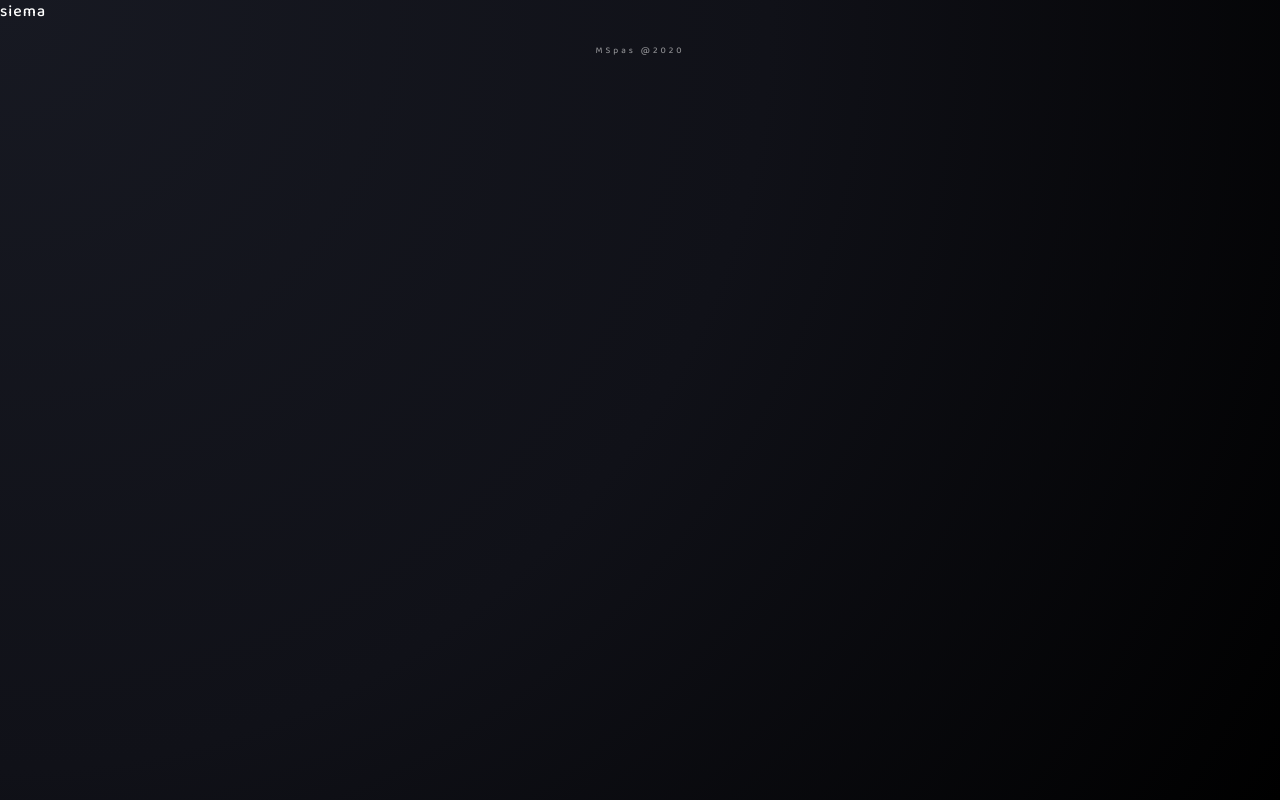
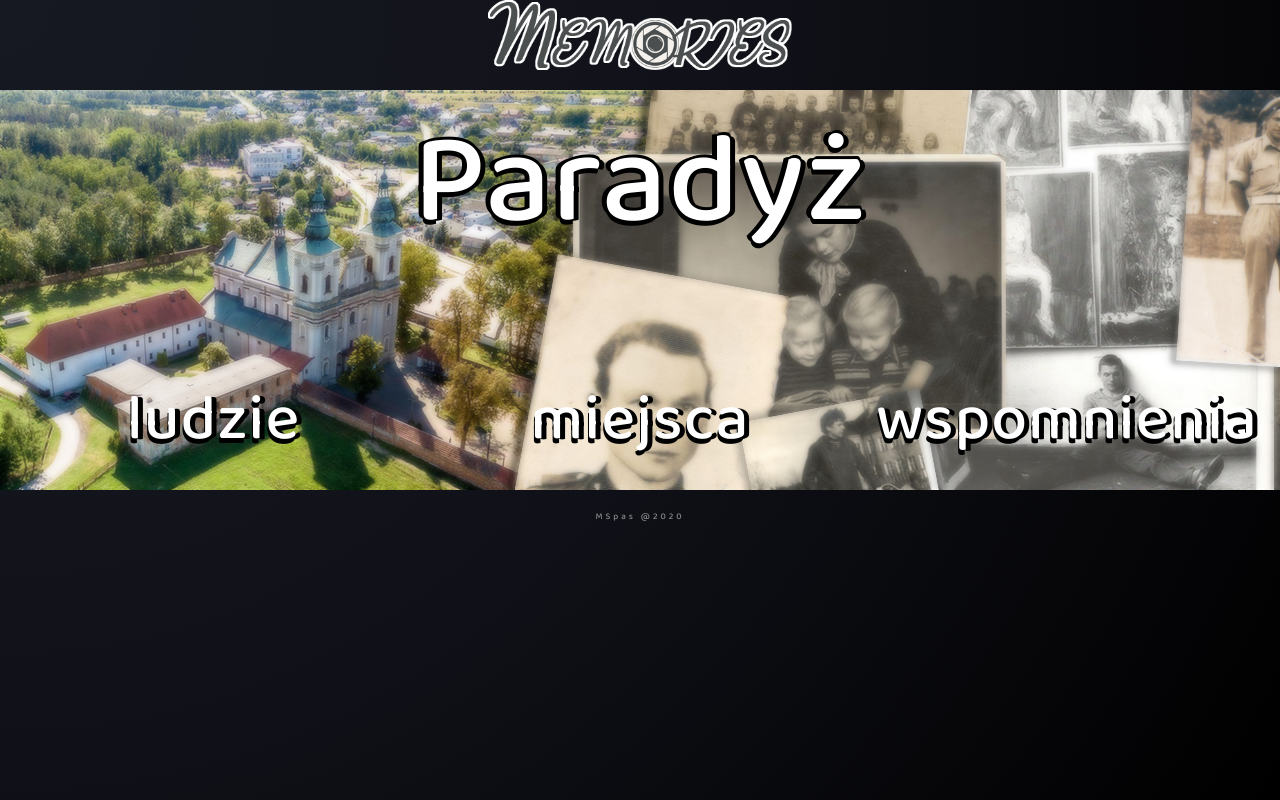
Before and after one commit to mspas/Album, a React (Create React App) app in the folder client/: page /album in a window 1280 px wide. Built offline with nearby package versions, Linux system fonts and the light colour scheme.

Commit message:
home page init as title-bar

```diff
--- a/client/src/_animations.sass
+++ b/client/src/_animations.sass
@@ -26,9 +26,9 @@
 
 @keyframes spin
     from
-        transform: rotate(0deg)
+    transform: rotate(0deg)
     to
-        transform: rotate(90deg)
+    transform: rotate(90deg)
 
 @keyframes shake
     0%
@@ -41,3 +41,10 @@
         transform: translate(-1px, 2px) rotate(-1deg)
     100%
         transform: translate(3px, 1px) rotate(-1deg)
+
+
+@keyframes blur
+    0%
+        backdrop-filter: opacity(1) blur(0px)
+    100%
+        backdrop-filter: opacity(0.6) blur(3px)
--- a/client/src/components/Album/Album.js
+++ b/client/src/components/Album/Album.js
@@ -1,9 +1,25 @@
 import React from "react";
-
-import "./styles/Album.module.sass";
+import styles from "./styles/Album.module.sass";
+import logo from "../../assets/logo-text.png";
 
 function Album() {
-  return <div>siema</div>;
+  return (
+    <div>
+      <div className={styles.logoWrap}>
+        <img src={logo} alt="Logo" />
+      </div>
+      <div className={styles.welcomePanel}>
+        <div className={styles.headerContent}>
+          <h1>Paradyż</h1>
+          <p className={styles.subtitle}>
+            <span>ludzie</span>
+            <span>miejsca</span>
+            <span>wspomnienia</span>
+          </p>
+        </div>
+      </div>
+    </div>
+  );
 }
 
 export default Album;
--- a/client/src/components/Album/styles/Album.module.sass
+++ b/client/src/components/Album/styles/Album.module.sass
@@ -0,0 +1,42 @@
+@import '../../../_variables'
+@import '../../../_mixins'
+@import '../../../_animations'
+
+.logoWrap
+    display: flex
+    justify-content: center
+    align-items: center
+    margin-bottom: 20px
+    img
+        height: 70px
+        @media screen and ( max-width: 393px )
+            height: auto
+            width: 70%
+.welcomePanel
+    width: 100%
+    height: 400px
+    background-image: url('../../../assets/welcome-bg.png')
+    .headerContent
+        position: relative
+        width: 100%
+        height: 400px
+        padding: 20px 0
+        transition: 1s
+        animation: blur 1s ease 1s forwards
+        h1
+            font-size: 8em
+            text-align: center
+            text-shadow: -5px -1px 0 #000, 1px -3px 0 #000, -1px 5px 0 #000, 5px 1px 0 #000
+        .subtitle
+            position: absolute
+            bottom: 20px
+            width: 100%
+            display: flex
+            flex-flow: row wrap
+            justify-content: center
+            align-items: center
+            text-align: center
+            span
+                flex: 1
+                font-size: 4em
+                text-shadow: -1px 5px 0 #000, 5px 1px 0 #000
```
Also changed, not shown: client/src/assets/welcome-bg.png (added), 1 other file (tests, documents, lock files or other folders).
